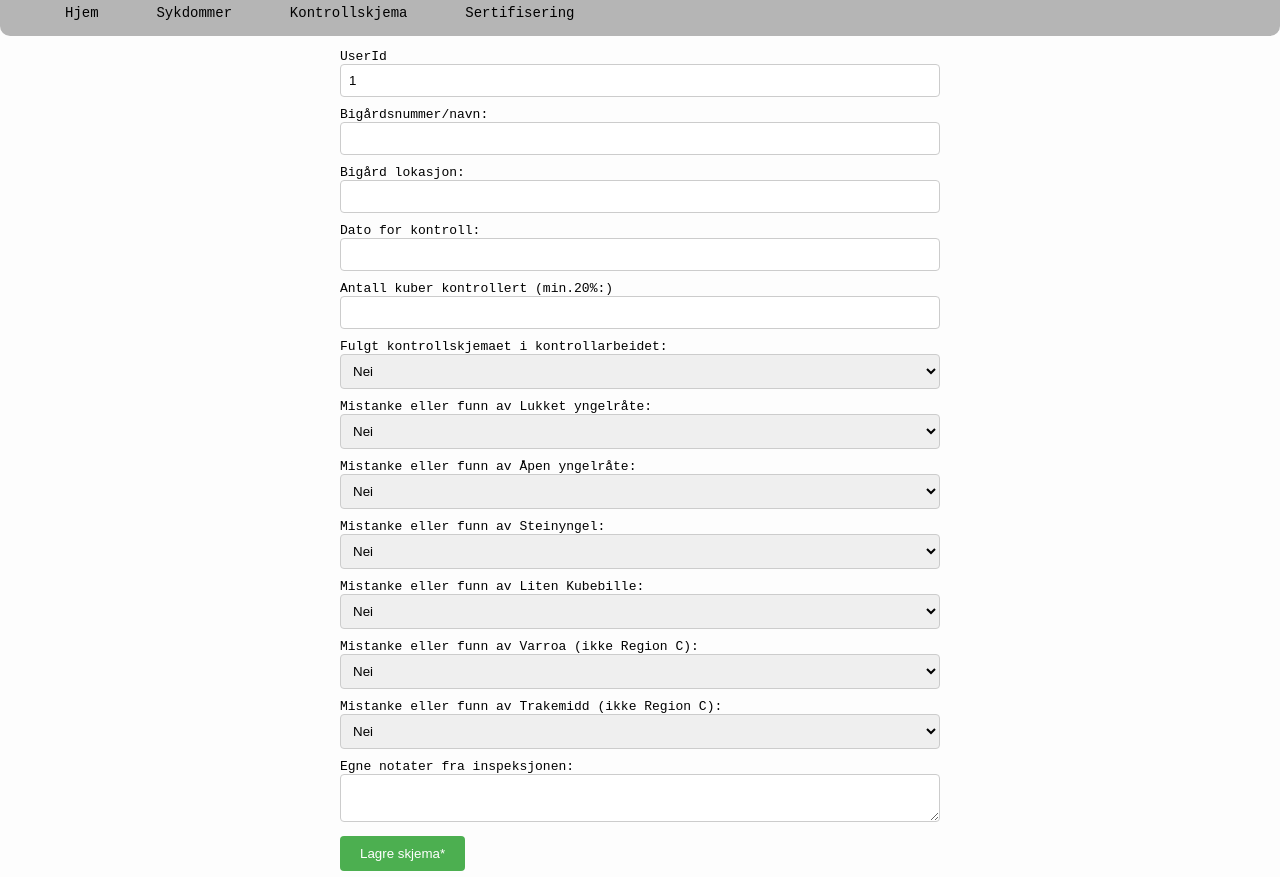
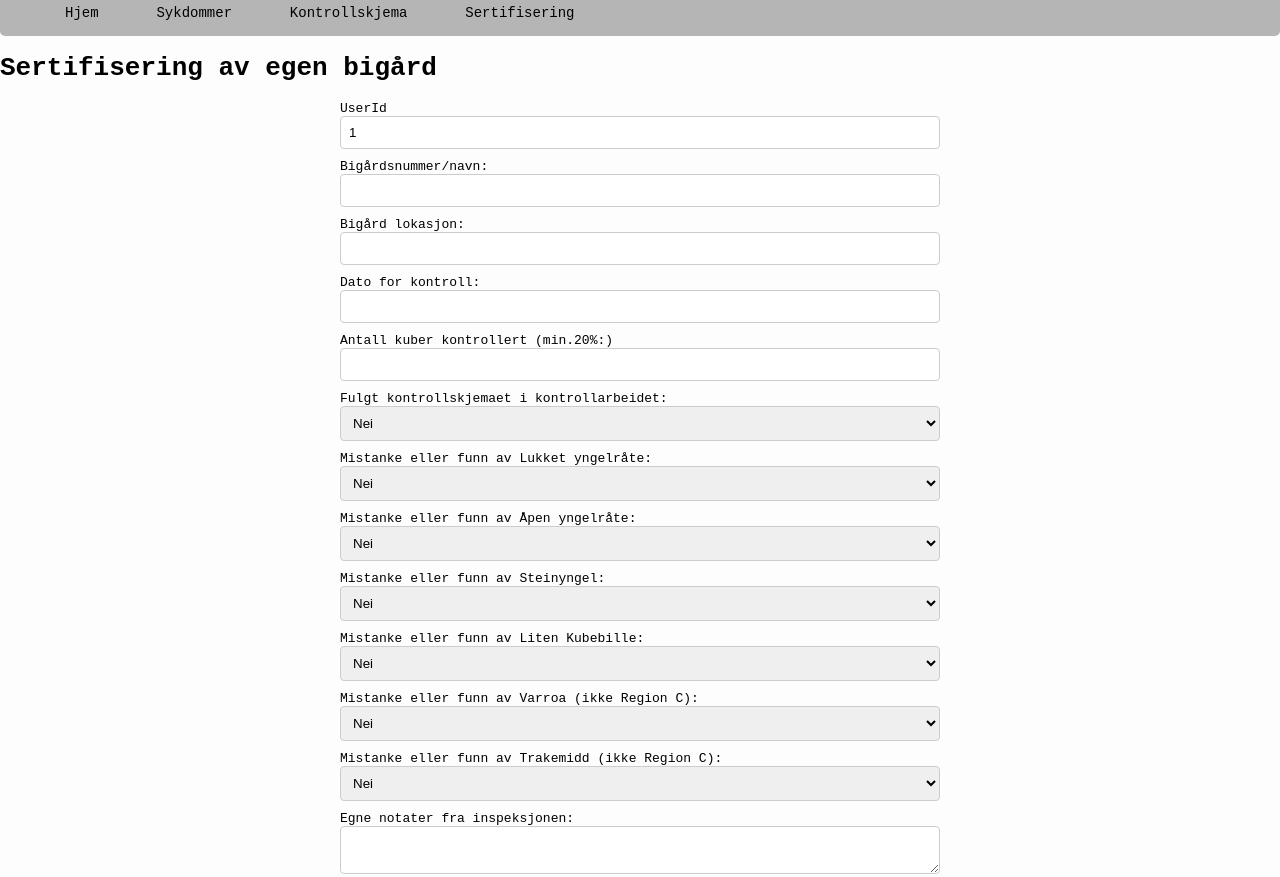
Before and after one commit to frlund/LundProsjekt, a website: page public/Sertifisering.html in a window 1280 px wide. Shown: the top 877 px of the page. Drawn offline with Linux system fonts and the light colour scheme; sample sign-in values are in the browser's storage.

Commit message:
Designendringer farge

```diff
--- a/public/Sertifisering.html
+++ b/public/Sertifisering.html
@@ -29,8 +29,7 @@
     </ul>
 
 
-
-
+    <h1>Sertifisering av egen bigård</h1>
 
 <form id="myForm" action="/saveForm" method=" POST">
     <label for="userId">UserId</label>
--- a/public/meny.css
+++ b/public/meny.css
@@ -36,7 +36,7 @@ ul {
     list-style: none;
     background: #b5b5b5;
     margin-top: -10px;
-    border-radius: 10px;
+    border-radius: 5px;
 }
 
 ul li {
--- a/public/profil.css
+++ b/public/profil.css
@@ -17,7 +17,7 @@ header {
 
 ul {
     list-style: none;
-    background: #de9d37;
+    background: #b5b5b5;
     margin-top: 10px;
     border-radius: 10px;
 }
@@ -44,7 +44,7 @@ ul li ul.dropdown li {
 
 ul li ul.dropdown {
     width: auto;
-    background: #de9d37;
+    background: #b5b5b5;
     position: absolute;
     z-index: 1000;
     display: none;
@@ -55,7 +55,7 @@ ul li ul.dropdown {
 }
 
 ul li a:hover {
-    background: #ffd745;
+    background: #cecece;
     transition: background-color 0.5s ease;
     border-radius: 10px;
 }
@@ -75,7 +75,7 @@ input {
 
 button,
 sertButton {
-    background-color: #de9d37;
+    background-color: #b9b9b9;
     color: rgb(0, 0, 0);
     padding: 10px 20px;
     margin: 8px 0;
```
Also changed, not shown: public/adminPage.html (+1 -1 lines), 2 other files.
